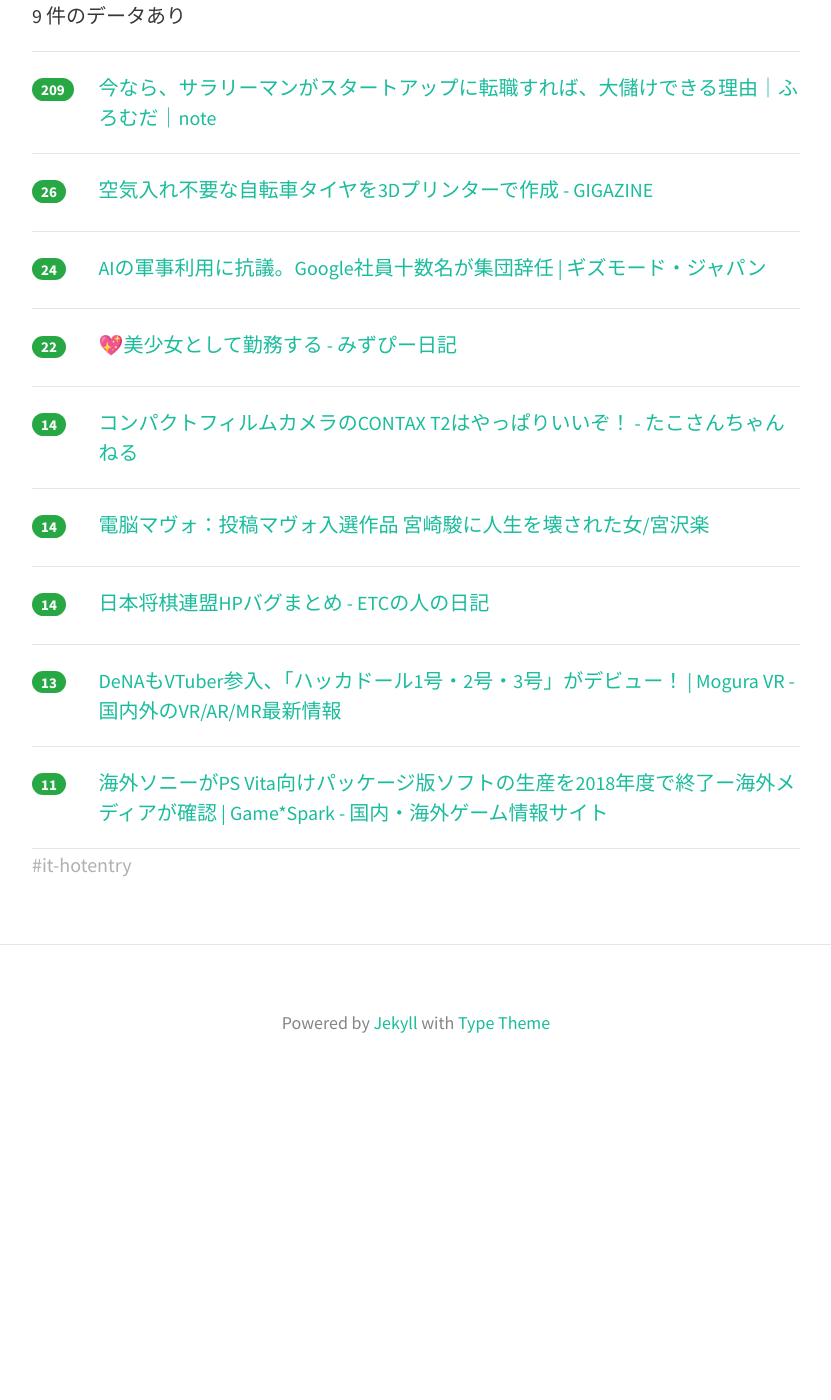
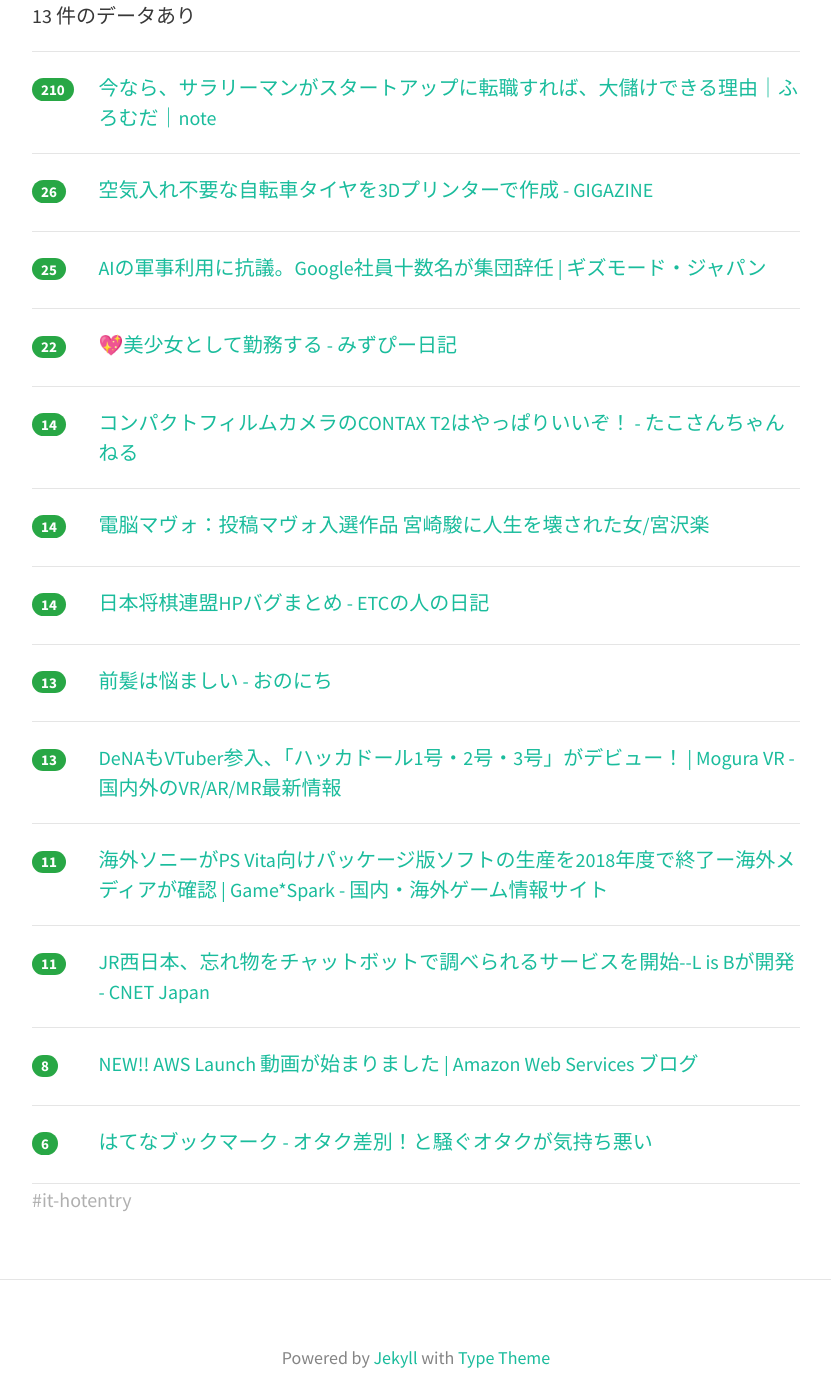
Before and after one commit to yatta47/hatena-matome-site, a Jekyll site: the page built from _posts/2018-05-17-hatena.md, in a window 1280 px wide and 1400 px high, scrolled down 322 px. Shown: the whole window, without its empty margins (224-1055 px from the left). Built offline with Jekyll 4.4.1, drawn with Linux system fonts in a browser that asks for light colours; nearby versions of some CDN libraries; before the commit the page ends 1422 px from its top, so only the background shows below that.

Commit message:
Updated 2018-05-17

```diff
--- a/_posts/2018-05-17-hatena.md
+++ b/_posts/2018-05-17-hatena.md
@@ -1,13 +1,13 @@
 ---
 layout: post
 title:  "2018-05-17 はてぶIT"
-date:   2018-05-17 04:00:39
+date:   2018-05-17 05:01:37
 tags: [it-hotentry]
 ---
-9 件のデータあり
+13 件のデータあり
 
 <hr><div class="row">
-<div class="col-1"><span class="badge badge-pill badge-success h2">209</span></div>
+<div class="col-1"><span class="badge badge-pill badge-success h2">210</span></div>
 <div class="col-11"><a href='https://note.mu/fromdusktildawn/n/n81c77e2050aa' target='_blank'>今なら、サラリーマンがスタートアップに転職すれば、大儲けできる理由｜ふろむだ｜note</a></div>
 </div>
 <hr>
@@ -17,7 +17,7 @@ tags: [it-hotentry]
 </div>
 <hr>
 <div class="row">
-<div class="col-1"><span class="badge badge-pill badge-success h2">24</span></div>
+<div class="col-1"><span class="badge badge-pill badge-success h2">25</span></div>
 <div class="col-11"><a href='https://www.gizmodo.jp/2018/05/googlers-quit-in-protest-over-drone-ai.html' target='_blank'>AIの軍事利用に抗議。Google社員十数名が集団辞任 | ギズモード・ジャパン</a></div>
 </div>
 <hr>
@@ -43,6 +43,11 @@ tags: [it-hotentry]
 <hr>
 <div class="row">
 <div class="col-1"><span class="badge badge-pill badge-success h2">13</span></div>
+<div class="col-11"><a href='https://yutoma233.hatenablog.com/entry/2018/05/16/195736' target='_blank'>前髪は悩ましい - おのにち</a></div>
+</div>
+<hr>
+<div class="row">
+<div class="col-1"><span class="badge badge-pill badge-success h2">13</span></div>
 <div class="col-11"><a href='https://www.moguravr.com/hackadoll-vtuber-debut/' target='_blank'>DeNAもVTuber参入、「ハッカドール1号・2号・3号」がデビュー！ | Mogura VR - 国内外のVR/AR/MR最新情報</a></div>
 </div>
 <hr>
@@ -51,3 +56,18 @@ tags: [it-hotentry]
 <div class="col-11"><a href='https://www.gamespark.jp/article/2018/05/16/80805.html' target='_blank'>海外ソニーがPS Vita向けパッケージ版ソフトの生産を2018年度で終了ー海外メディアが確認 | Game*Spark - 国内・海外ゲーム情報サイト</a></div>
 </div>
 <hr>
+<div class="row">
+<div class="col-1"><span class="badge badge-pill badge-success h2">11</span></div>
+<div class="col-11"><a href='https://japan.cnet.com/article/35119268/' target='_blank'>JR西日本、忘れ物をチャットボットで調べられるサービスを開始--L is Bが開発 - CNET Japan</a></div>
+</div>
+<hr>
+<div class="row">
+<div class="col-1"><span class="badge badge-pill badge-success h2">8</span></div>
+<div class="col-11"><a href='https://aws.amazon.com/jp/blogs/news/aws-launch-jp-20180516/' target='_blank'>NEW!! AWS Launch 動画が始まりました | Amazon Web Services ブログ</a></div>
+</div>
+<hr>
+<div class="row">
+<div class="col-1"><span class="badge badge-pill badge-success h2">6</span></div>
+<div class="col-11"><a href='http://b.hatena.ne.jp/entry/s/anond.hatelabo.jp/20180516084954' target='_blank'>はてなブックマーク - オタク差別！と騒ぐオタクが気持ち悪い</a></div>
+</div>
+<hr>
```
